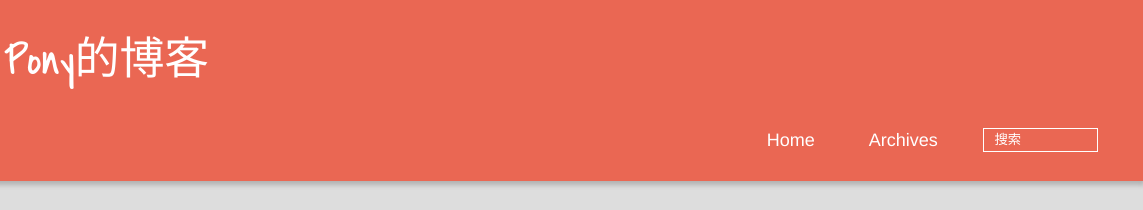
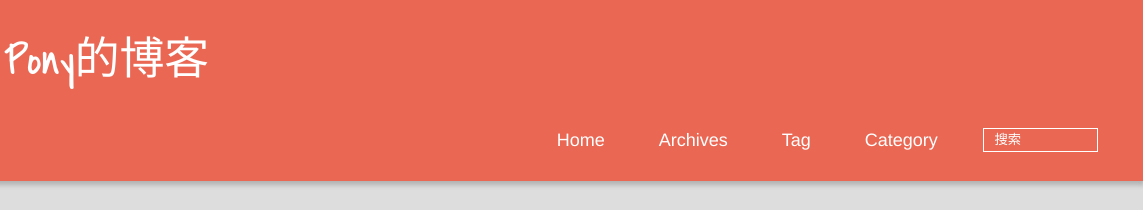
Before and after one commit to qpanpony/qpanpony.github.io, a plain HTML site: page 2015/05/07/hello-world/index.html in a window 1280 px wide. Shown: the top 210 px of the page, 137-1280 px from the left. Drawn offline with Linux system fonts and the light colour scheme; files whose address does not match are found by name.

Commit message:
Site updated: 2015-05-07 17:09:54

```diff
--- a/2015/05/07/hello-world/index.html
+++ b/2015/05/07/hello-world/index.html
@@ -44,6 +44,10 @@
 						<li><a href="/">Home</a></li>
 
 						<li><a href="/archives">Archives</a></li>
+
+						<li><a href="/tags">Tag</a></li>
+
+						<li><a href="/categories">Category</a></li>
 
 					<li>
 
```
Also changed, not shown: archives/2015/05/index.html (+4 -0 lines), archives/2015/index.html (+4 -0 lines), archives/index.html (+4 -0 lines), categories/index.html (+4 -0 lines), index.html (+4 -0 lines), tags/index.html (+4 -0 lines).
